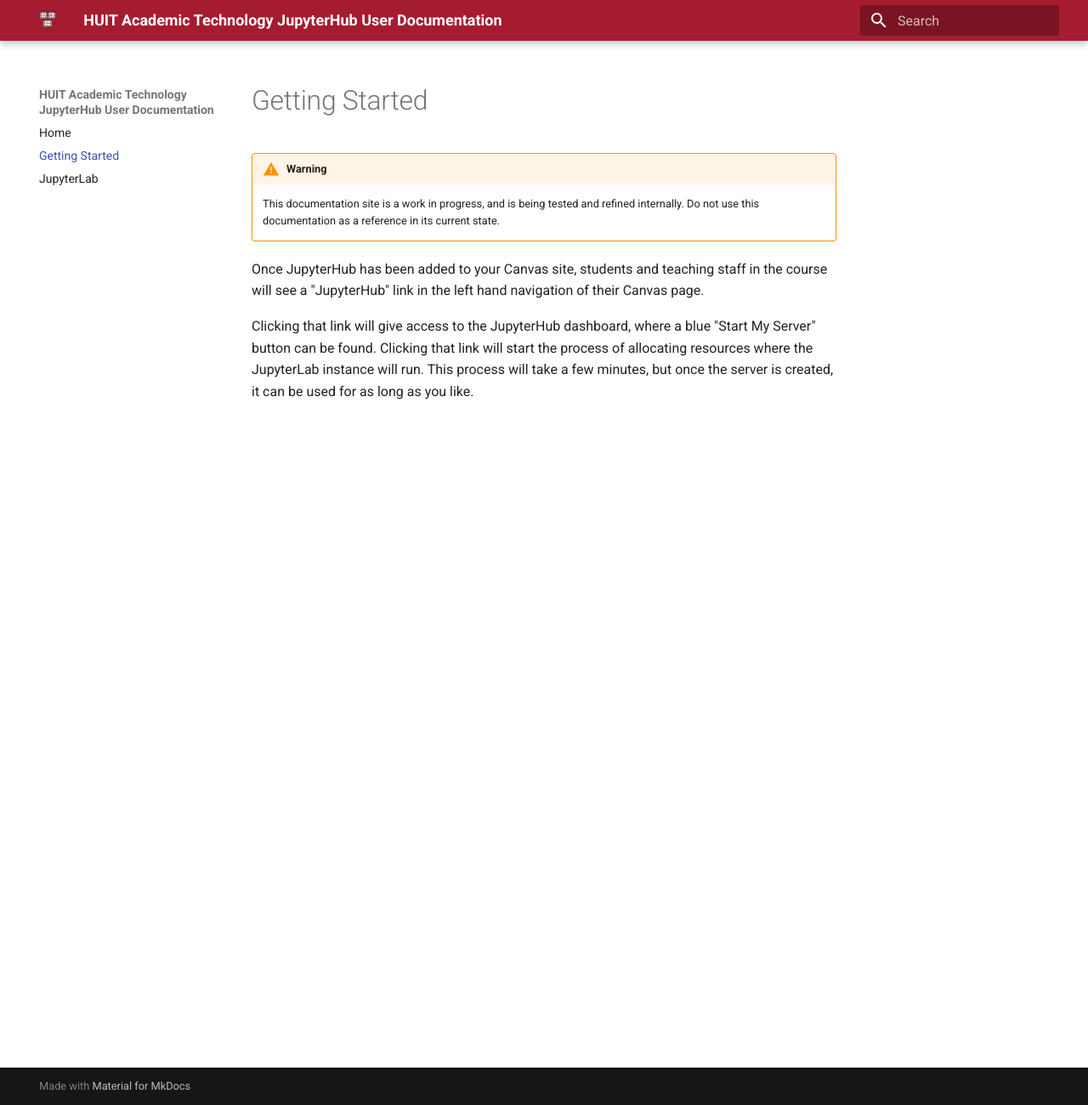
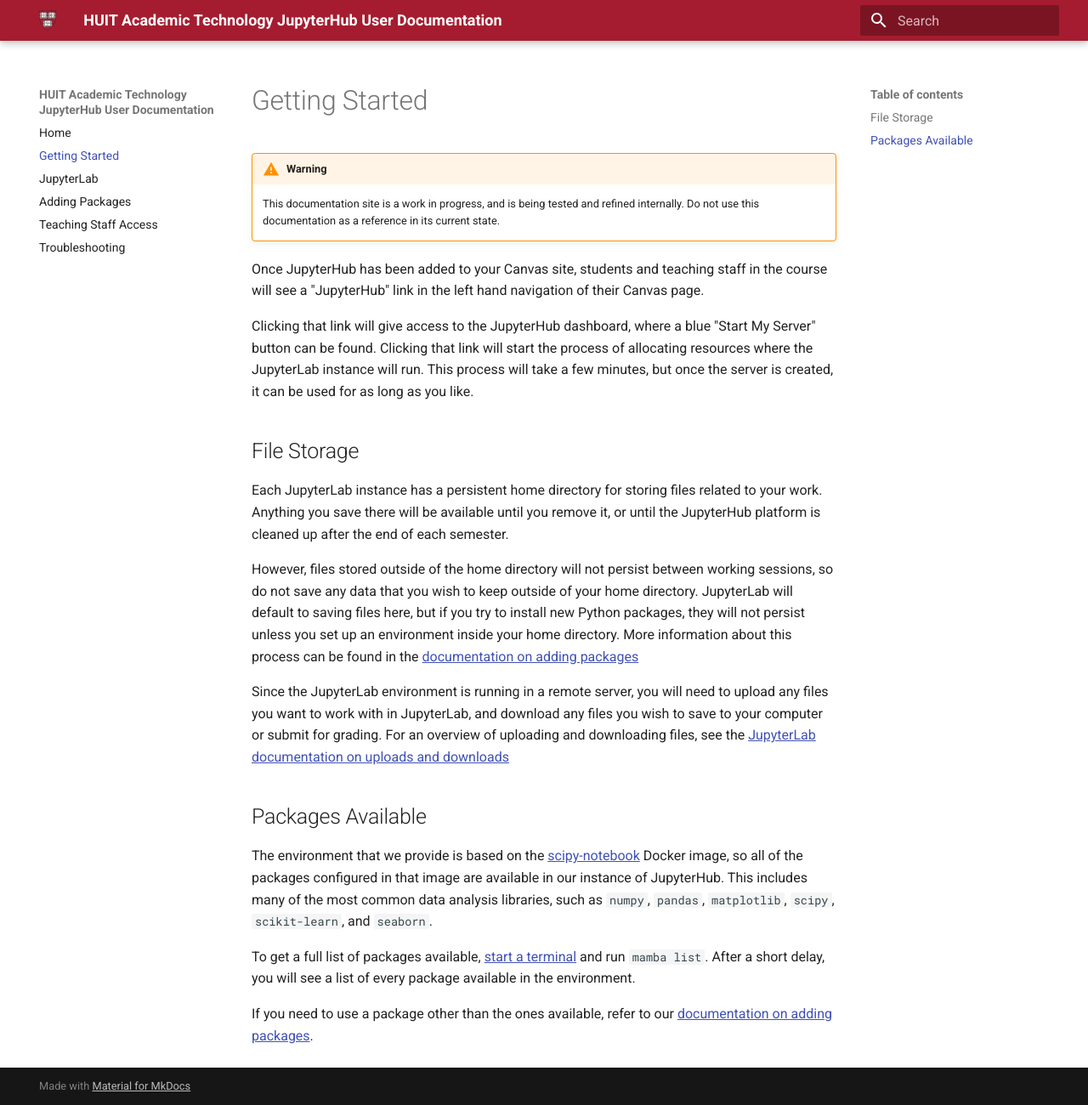
Before and after one commit to Harvard-ATG/huit-at-jupyterhub-user-docs, an MkDocs documentation site: the page built from docs/getting-started.md, in a window 1280 px wide and 1300 px high. Shown: the whole window at 85% size. Built offline with MkDocs 1.6.1 and Material for MkDocs 9.7.7, drawn with Linux system fonts in a browser that asks for light colours.

Commit message:
update user-facing docs

```diff
--- a/docs/getting-started.md
+++ b/docs/getting-started.md
@@ -6,3 +6,19 @@
 Once JupyterHub has been added to your Canvas site, students and teaching staff in the course will see a "JupyterHub" link in the left hand navigation of their Canvas page.
 
 Clicking that link will give access to the JupyterHub dashboard, where a blue "Start My Server" button can be found. Clicking that link will start the process of allocating resources where the JupyterLab instance will run. This process will take a few minutes, but once the server is created, it can be used for as long as you like.
+
+## File Storage
+
+Each JupyterLab instance has a persistent home directory for storing files related to your work. Anything you save there will be available until you remove it, or until the JupyterHub platform is cleaned up after the end of each semester.
+
+However, files stored outside of the home directory will not persist between working sessions, so do not save any data that you wish to keep outside of your home directory. JupyterLab will default to saving files here, but if you try to install new Python packages, they will not persist unless you set up an environment inside your home directory. More information about this process can be found in the [documentation on adding packages](adding-packages.md)
+
+Since the JupyterLab environment is running in a remote server, you will need to upload any files you want to work with in JupyterLab, and download any files you wish to save to your computer or submit for grading. For an overview of uploading and downloading files, see the [JupyterLab documentation on uploads and downloads](https://jupyterlab.readthedocs.io/en/latest/user/files.html#uploading-and-downloading)
+
+## Packages Available
+
+The environment that we provide is based on the [scipy-notebook](https://jupyter-docker-stacks.readthedocs.io/en/latest/using/selecting.html#jupyter-scipy-notebook) Docker image, so all of the packages configured in that image are available in our instance of JupyterHub. This includes many of the most common data analysis libraries, such as `numpy`, `pandas`, `matplotlib`, `scipy`, `scikit-learn`, and `seaborn`.
+
+To get a full list of packages available, [start a terminal](https://jupyterlab.readthedocs.io/en/latest/user/terminal.html) and run `mamba list`. After a short delay, you will see a list of every package available in the environment.
+
+If you need to use a package other than the ones available, refer to our [documentation on adding packages](adding-packages.md).
--- a/docs/stylesheets/extra.css
+++ b/docs/stylesheets/extra.css
@@ -3,3 +3,11 @@
     --md-primary-fg-color--light: #c22138;
     --md-primary-fg-color--dark: #791523;
 }
+
+a {
+    text-decoration: underline;
+}
+
+nav a {
+    text-decoration: none;
+}
--- a/mkdocs.yml
+++ b/mkdocs.yml
@@ -4,6 +4,9 @@
   - Home: index.md
   - Getting Started: getting-started.md
   - JupyterLab: jupyterlab.md
+  - Adding Packages: adding-packages.md
+  - Teaching Staff Access: teaching-staff-access.md
+  - Troubleshooting: troubleshooting.md
 
 theme:
   name: material
```
Also changed, not shown: docs/adding-packages.md (added, +35 -0 lines), docs/index.md (+2 -2 lines), docs/teaching-staff-access.md (added, +17 -0 lines), docs/troubleshooting.md (added, +6 -0 lines).
